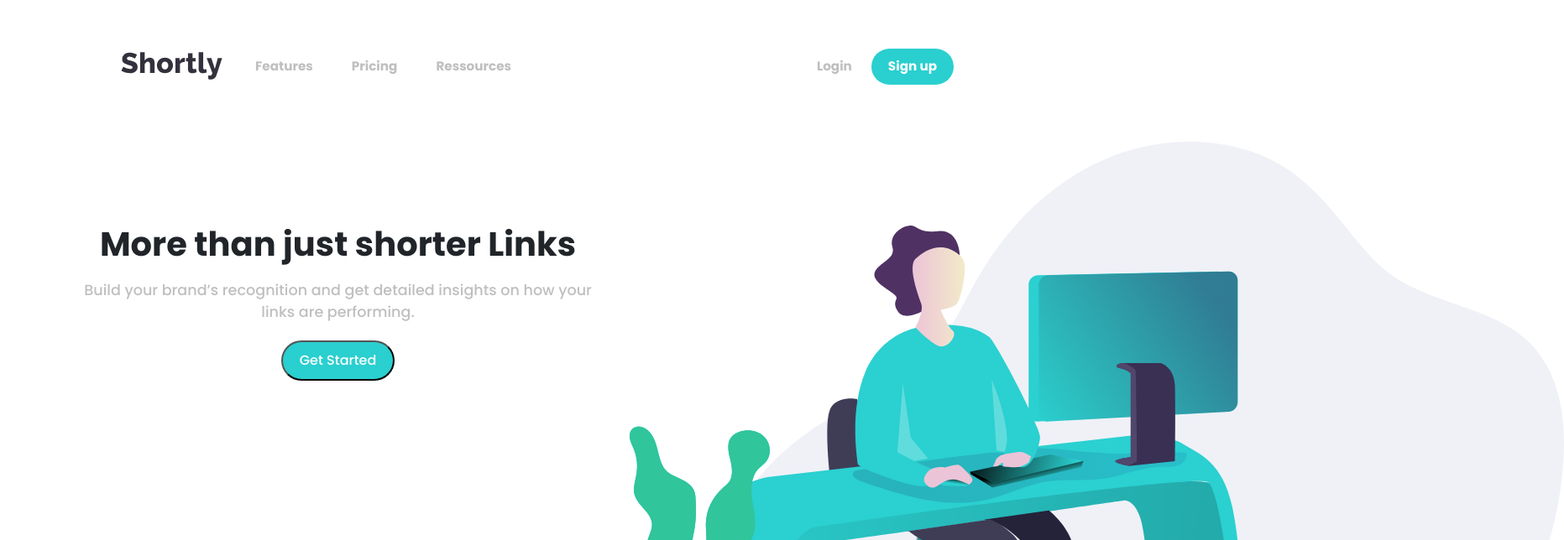
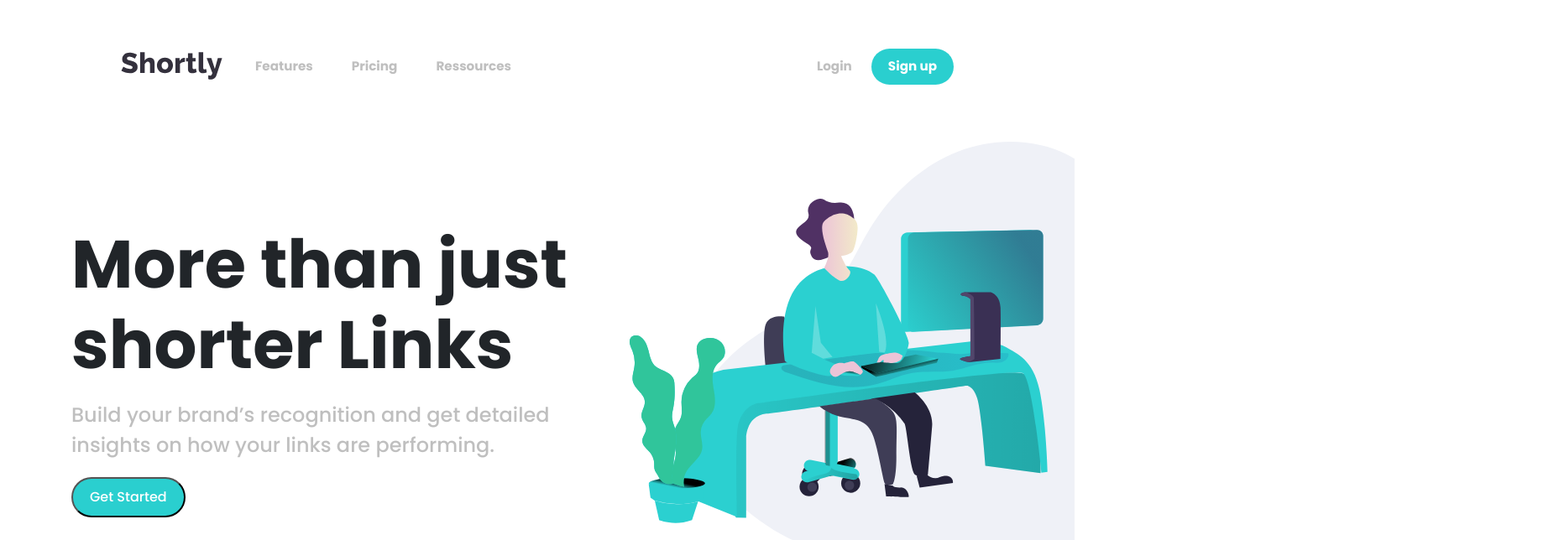
Before and after one commit to MarkusHeine/Frontend-Mentor-Shortly-URL-shortening-API-Challenge, a React (Create React App) app in the folder client/: page / in a window 1280 px wide. Shown: the top 644 px of the page at 84% size, 1863 px wide, since content can reach past the window. Built offline with nearby package versions, Linux system fonts and the light colour scheme.

Commit message:
info text secion desktop

```diff
--- a/client/src/index.js
+++ b/client/src/index.js
@@ -12,6 +12,7 @@ const Styles = styled.div`
         display: flex;
         flex-direction: column;
         justify-content: flex-start;
+        overflow-x: hidden;
     }
 
     .btn-main {
@@ -47,6 +48,16 @@ const Styles = styled.div`
         .btn-main:active {
             background-color: #80e5e5 !important;
         }
+
+        h1 {
+            text-align: left;
+            font-size: 5rem;
+        }
+
+        p {
+            text-align: left;
+            font-size: 1.5rem;
+        }
     }
 `;
 
--- a/client/src/info/infoImage.component.js
+++ b/client/src/info/infoImage.component.js
@@ -17,7 +17,7 @@ const StyledImage = styled.div`
         }
 
         img {
-            width: 250%;
+            width: 170%;
         }
     }
 `;
--- a/client/src/info/infoText.component.js
+++ b/client/src/info/infoText.component.js
@@ -8,7 +8,7 @@ const InfoTextComponent = () => {
     return (
         <StyledText>
             <Container>
-                <Row className="d-flex flex-direction-column justify-content-center">
+                <Row className="d-flex flex-direction-column justify-content-center justify-content-md-start">
                     <h1>More than just shorter Links</h1>
                     <p>
                         Build your brand’s recognition and get detailed insights
```
